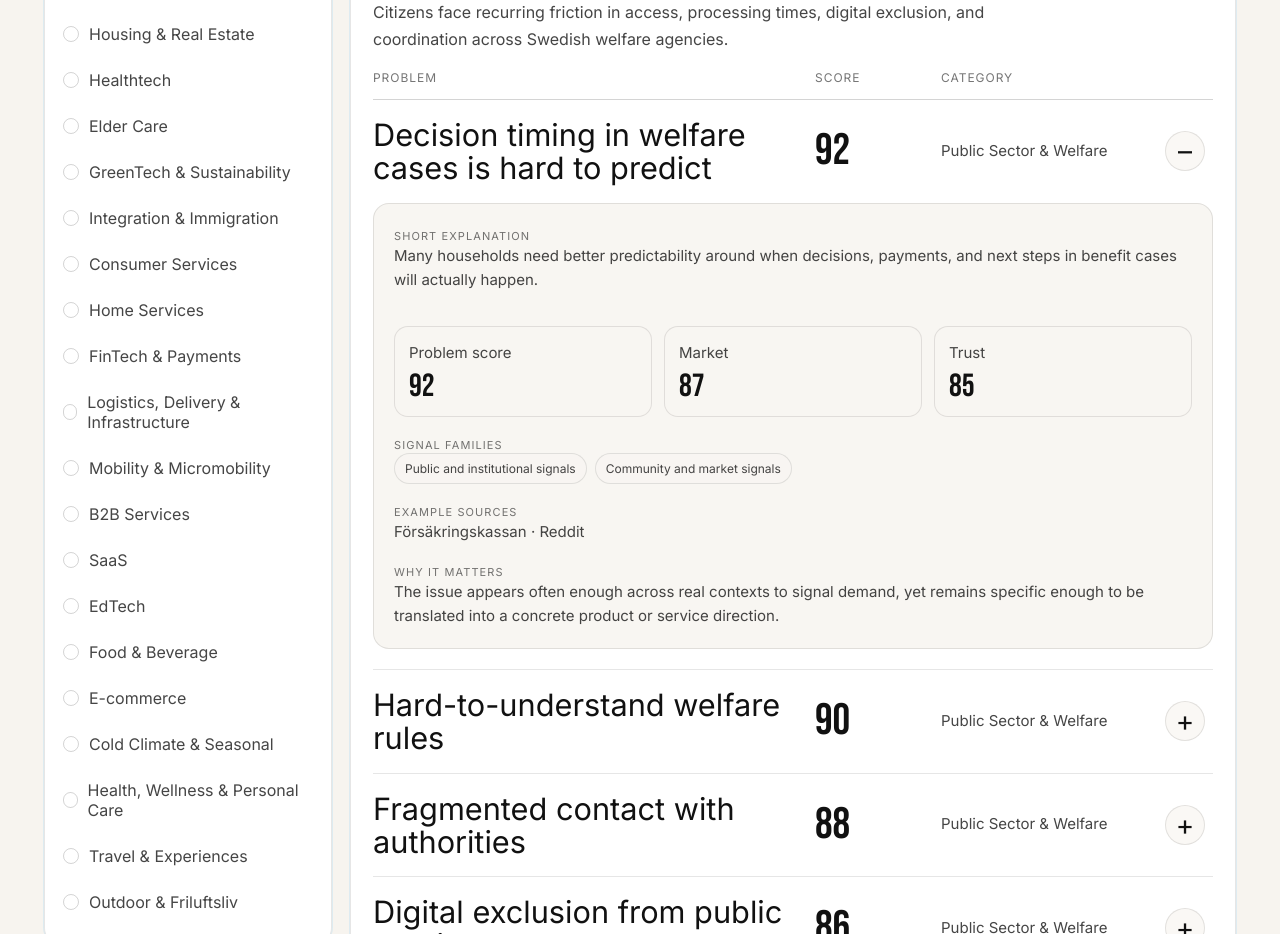
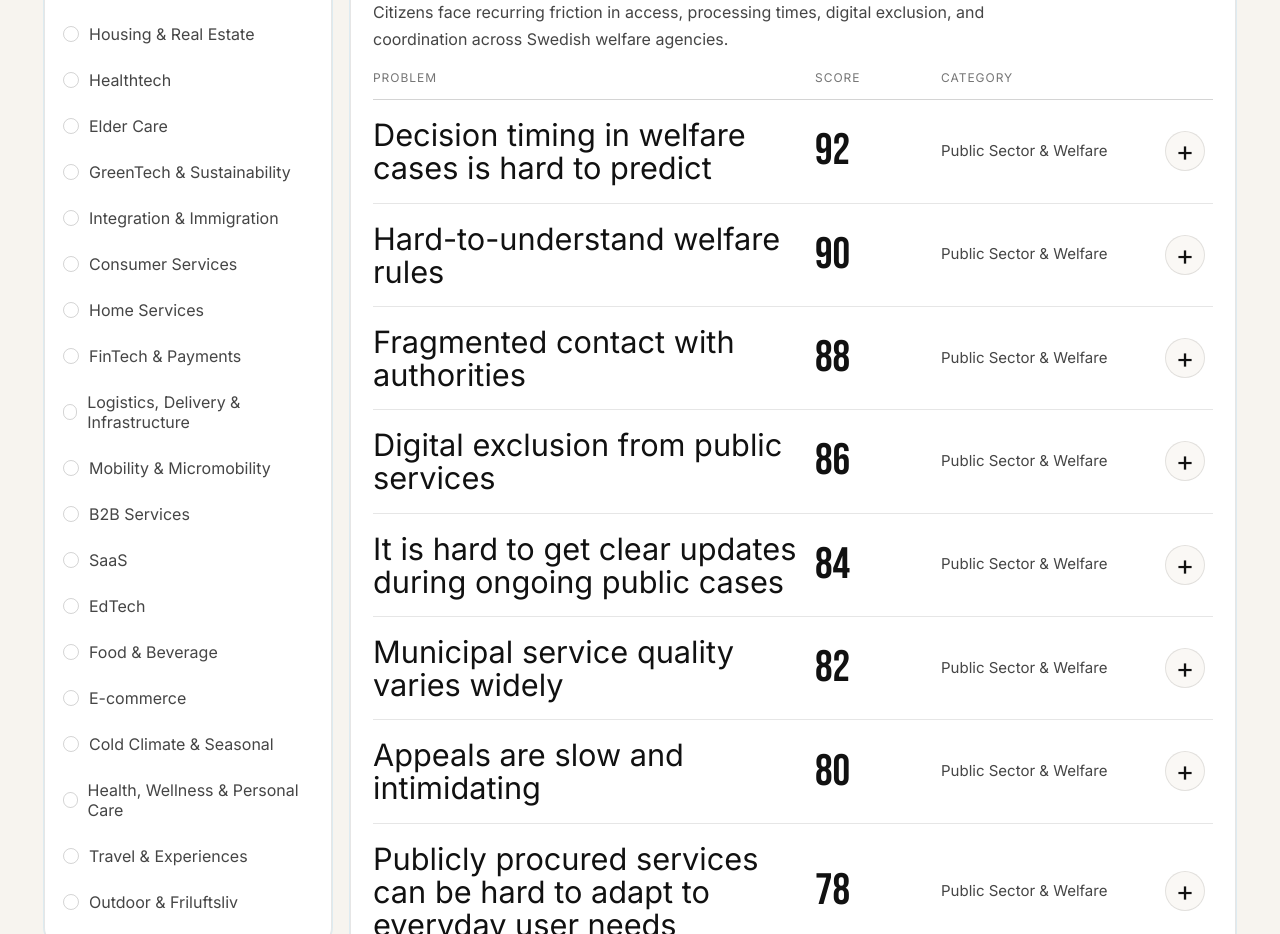
Before and after one commit to mpendyala3/fix-my-itch-sweden, a Next.js app: page / in a window 1280 px wide. Shown: the part 1200-2134 px from the top of the page. Built offline with nearby package versions, Linux system fonts and the light colour scheme.

Commit message:
fix: collapse problem rows by default

```diff
--- a/app/ClientHome.tsx
+++ b/app/ClientHome.tsx
@@ -460,7 +460,7 @@ function pageSchema(lang: Language) {
 export function HomePage({ routeLabel }: { routeLabel?: string }) {
   const [lang, setLang] = useState<Language>('en');
   const [current, setCurrent] = useState<CategoryId>(categoryOrder[0]);
-  const [expanded, setExpanded] = useState(0);
+  const [expanded, setExpanded] = useState(-1);
   const [query, setQuery] = useState('');
   const [activeTopCard, setActiveTopCard] = useState(0);
   const categoryButtonRefs = useRef<Partial<Record<CategoryId, HTMLButtonElement | null>>>({});
@@ -753,7 +753,7 @@ export function HomePage({ routeLabel }: { routeLabel?: string }) {
                         }}
                         onClick={() => {
                           setCurrent(id);
-                          setExpanded(0);
+                          setExpanded(-1);
                         }}
                         role="tab"
                         aria-selected={active}
```
Also changed, not shown: 13 other files (tests, documents, lock files or other folders).
